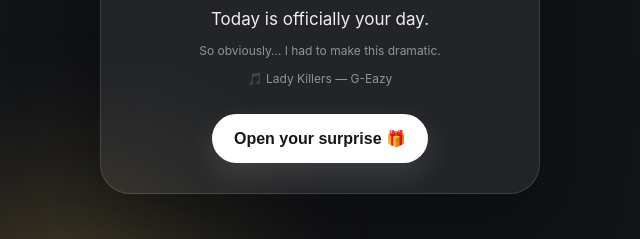
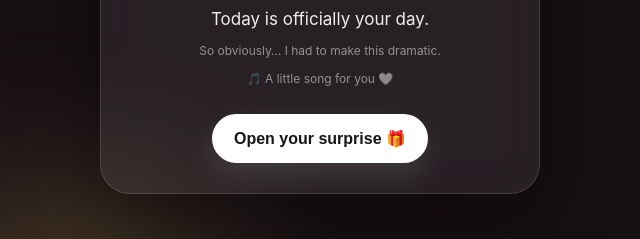
Before and after one commit to krishnabibin97-oss/Mottachii-birthday-, a plain HTML site: page index.html in a window 1280 px wide. Shown: the part 487-726 px from the top of the page, 320-960 px from the left. Drawn offline with Linux system fonts and the light colour scheme.

Commit message:
Update index.html

```diff
--- a/index.html
+++ b/index.html
@@ -8,7 +8,7 @@
   *{box-sizing:border-box}
   html,body{margin:0;min-height:100%;font-family:-apple-system,BlinkMacSystemFont,"Segoe UI",sans-serif}
   body{
-    background:#111317;
+    background:#160F14;
     color:#fff;
     overflow-x:hidden;
   }
@@ -72,7 +72,7 @@
     </div>
     <h1>Hey, <span class="name">Mottachiii</span> 👀</h1>
     <p>Today is officially your day.</p>
-    <p class="tiny">So obviously… I had to make this dramatic.</p><p class="tiny">🎵 Lady Killers — G-Eazy</p>
+    <p class="tiny">So obviously… I had to make this dramatic.</p><p class="tiny">🎵 A little song for you 🤍</p>
     <button id="openBtn">Open your surprise 🎁</button>
   </div>
 </section>
```
